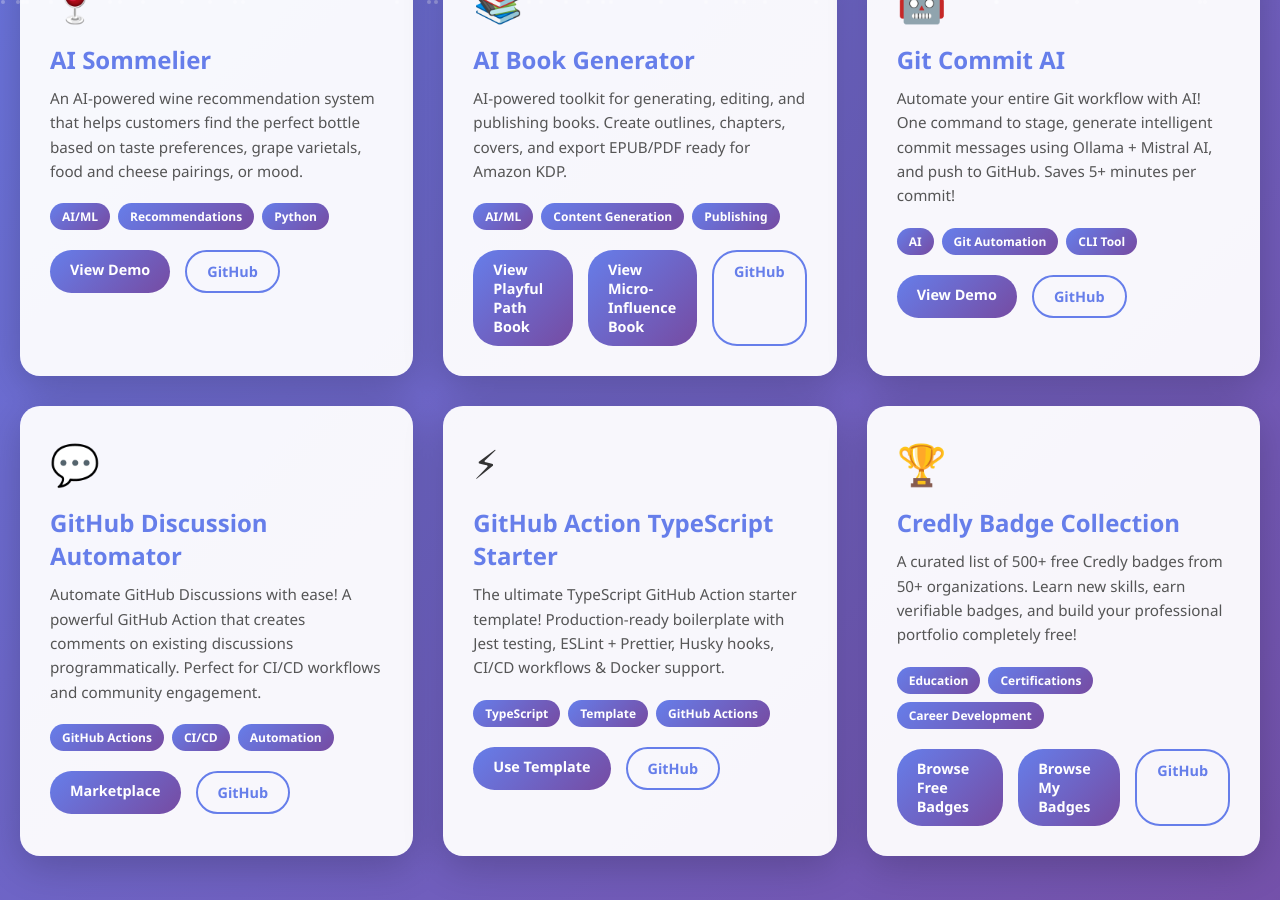
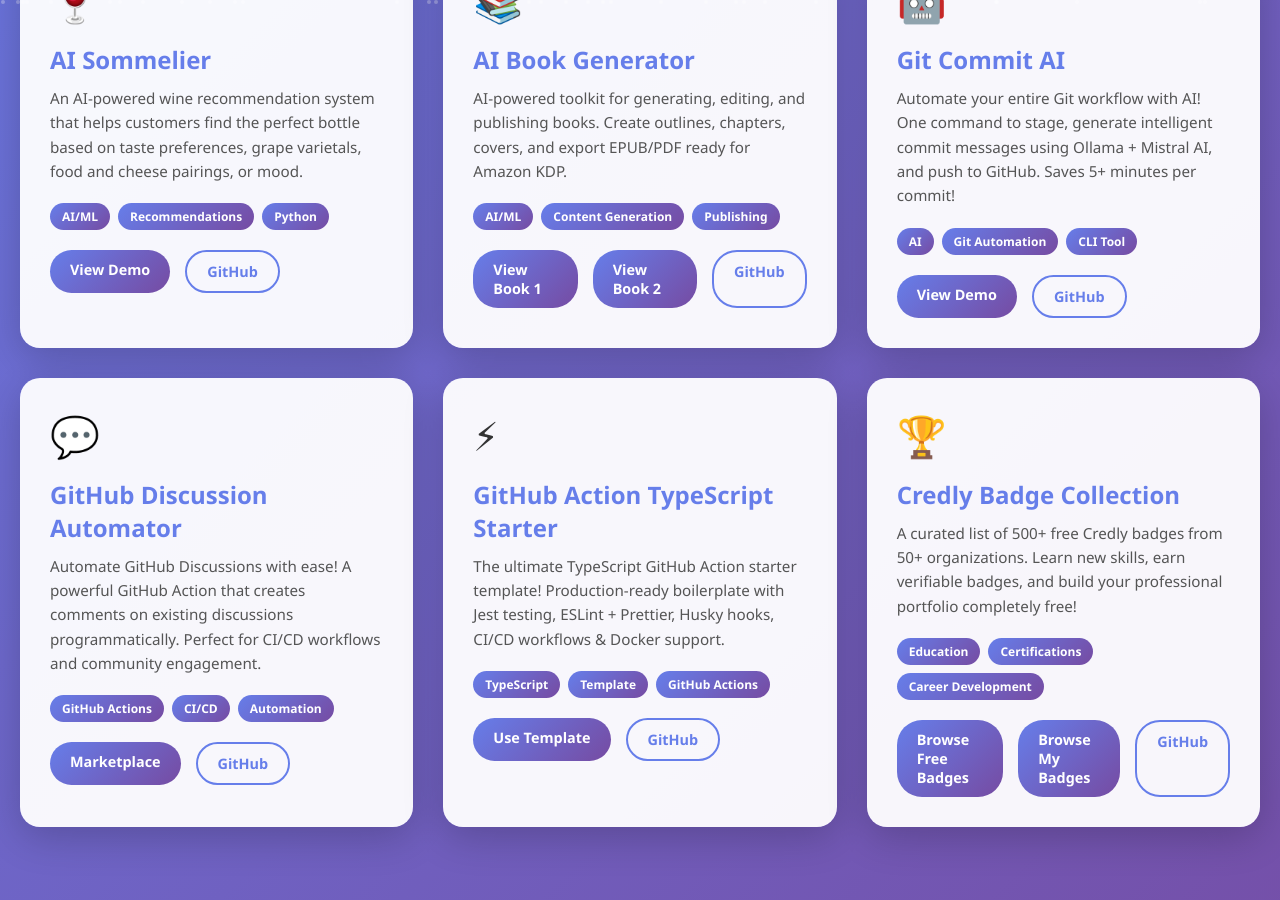
Before and after one commit to wesleyscholl/wesleyscholl.github.io, a Jekyll site: the page built from README.md, in a window 1280 px wide and 900 px high, scrolled down 744 px. Built offline with Jekyll 4.4.1, drawn with Linux system fonts in a browser that asks for light colours; our own code applies the rules of GitHub Pages for plain Markdown files.

Commit message:
Update book links in default layout

```diff
--- a/_layouts/default.html
+++ b/_layouts/default.html
@@ -377,8 +377,8 @@
                     <span class="tag">Publishing</span>
                 </div>
                 <div class="project-links">
-                    <a href="https://a.co/d/hAg2DWe" class="btn btn-primary">View Playful Path Book</a>
-                    <a href="https://a.co/d/hAg2DWe" class="btn btn-primary">View Micro-Influence Book</a>
+                    <a href="https://a.co/d/hAg2DWe" class="btn btn-primary">View Book 1</a>
+                    <a href="https://a.co/d/hAg2DWe" class="btn btn-primary">View Book 2</a>
                     <a href="https://github.com/wesleyscholl/book-generator" class="btn btn-secondary">GitHub</a>
                 </div>
             </div>
```
